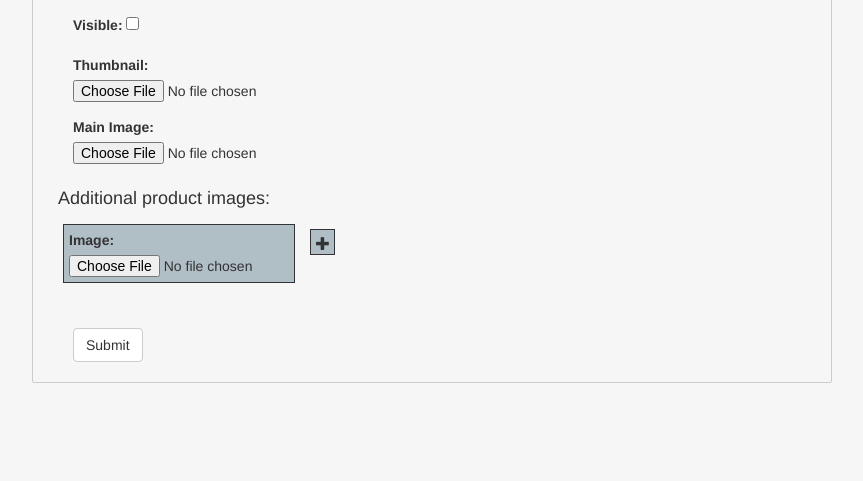
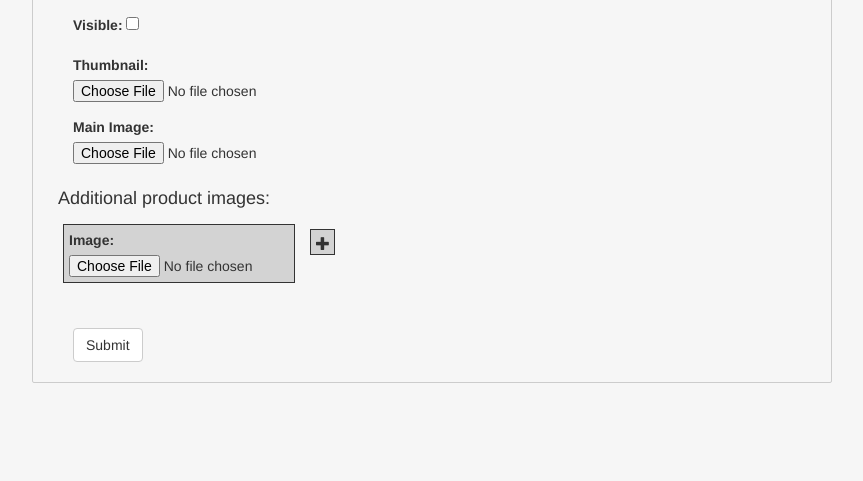
Before and after one commit to unexceptable/swen303_group04, a Django app: page /addproduct/ in a window 1280 px wide. Shown: the part 728-1209 px from the top of the page, without its empty margins (208-1071 px from the left). Run offline with Django 3.2, Linux system fonts and the light colour scheme; the visitor is signed in with stand-in values (Sample User, id 1); data that the repository does not hold is empty; some libraries are stand-ins or nearby versions.

Commit message:
checkout design test

```diff
--- a/MarketPlace/marketplace/static/css/style.css
+++ b/MarketPlace/marketplace/static/css/style.css
@@ -338,7 +338,7 @@ p {
 }
 
 .image-add-list, .add-image-form{
-  background-color: #B0BEC5;
+  background-color: lightgrey;
   border: 1px solid #333;
   padding: 5px;
   margin: 5px;
@@ -356,7 +356,7 @@ p {
 }
 
 .product-images-edit{
-  background-color: lightgreen;
+  background-color: lightgrey;
   border: 1px solid #333;
   padding: 5px;
   margin: 5px;
```
